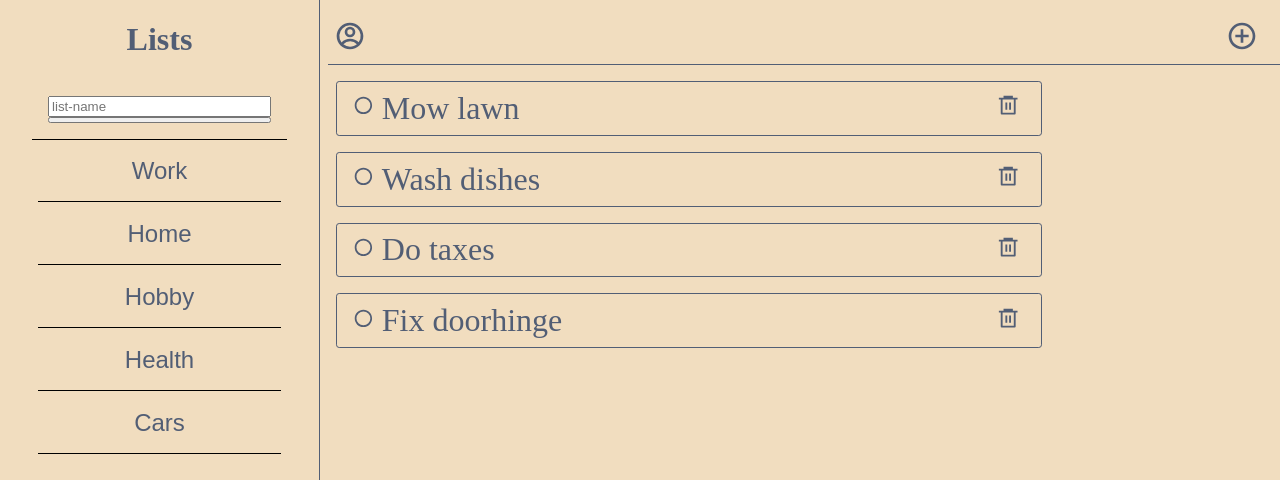
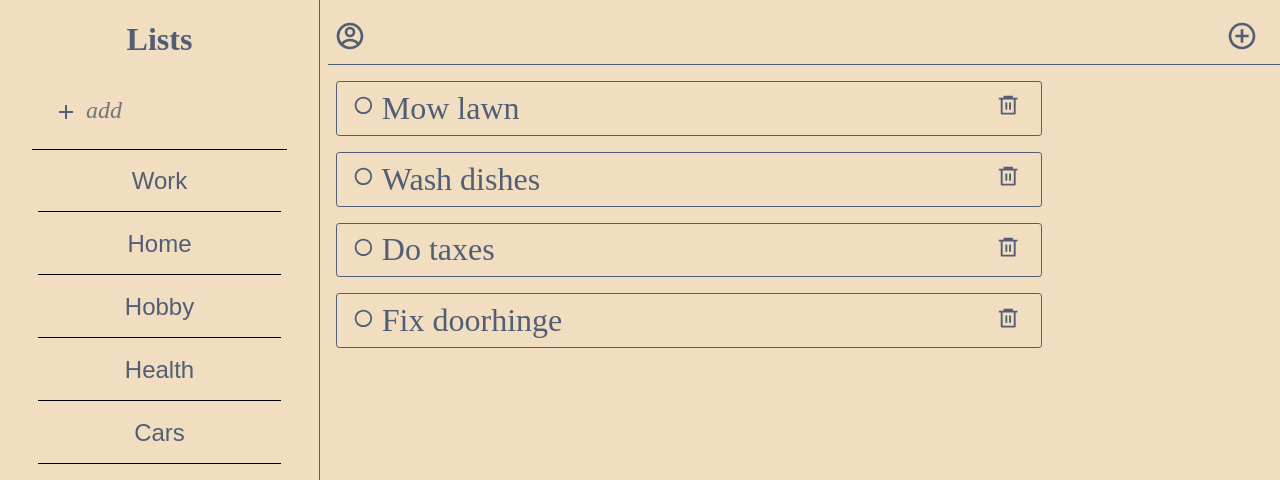
Before and after one commit to zach28attack/TodoList, a React (Vite) app in the folder client/: page / in a window 1280 px wide. Shown: the top 480 px of the page. Built offline with nearby package versions, Linux system fonts and the light colour scheme.

Commit message:
add styling to form

```diff
--- a/client/src/components/utility/CollectionForm.jsx
+++ b/client/src/components/utility/CollectionForm.jsx
@@ -1,5 +1,6 @@
 import Class from "./CollectionForm.module.css";
 import {useState} from "react";
+import {RiAddFill} from "react-icons/ri";
 
 function CollectionForm(props) {
   const clickHandler = (e) => {
@@ -12,9 +13,11 @@ function CollectionForm(props) {
     setInput(e.target.value);
   };
   return (
-    <form className={Class.name}>
-      <input type="text" placeholder="list-name" onChange={changeHandler} value={input}></input>
-      <button onClick={clickHandler}></button>
+    <form className={Class.form}>
+      <button onClick={clickHandler} className={Class.button}>
+        <RiAddFill />
+      </button>
+      <input type="text" placeholder="add" onChange={changeHandler} value={input} className={Class.input}></input>
     </form>
   );
 }
--- a/client/src/components/utility/CollectionForm.module.css
+++ b/client/src/components/utility/CollectionForm.module.css
@@ -1,9 +1,31 @@
-.name {
+.form {
   padding: 1rem;
   margin: 0 2rem;
   display: flex;
-  flex-direction: column;
+  justify-content: space-between;
+  align-items: center;
+  border-bottom: solid 1px black;
+}
+.input {
   font-size: 1.5rem;
-  border-bottom: solid 1px black;
-  justify-content: center;
+  font-family: inherit;
+  font-style: italic;
+  width: 100%;
+  background-color: transparent;
+  border: none;
+  color: #525e75;
+  margin: auto 0;
+  padding-bottom: 0.6rem;
 }
+.button {
+  font-size: 1.5rem;
+  background-color: transparent;
+  border: none;
+  color: #525e75;
+}
+.button:hover {
+  color: #525e75a8;
+}
+.button:active {
+  color: #525e75;
+}
```
